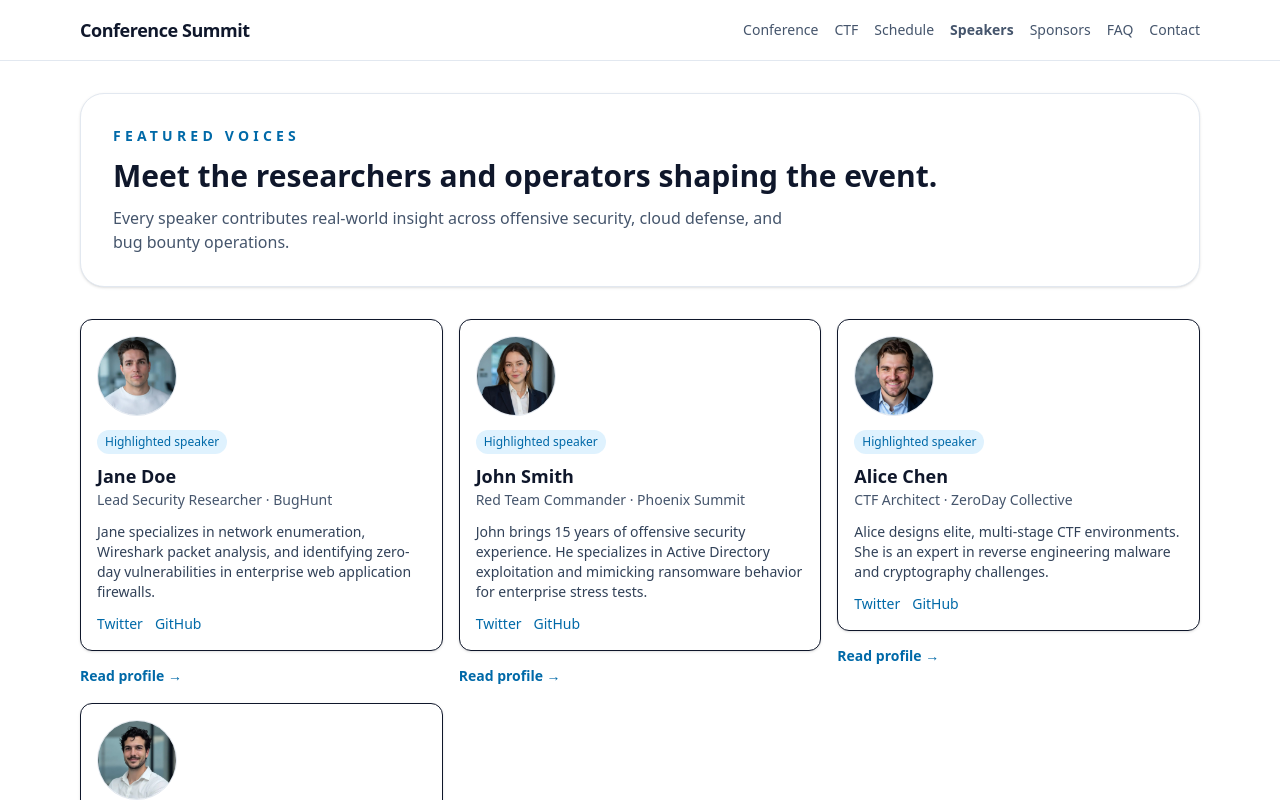
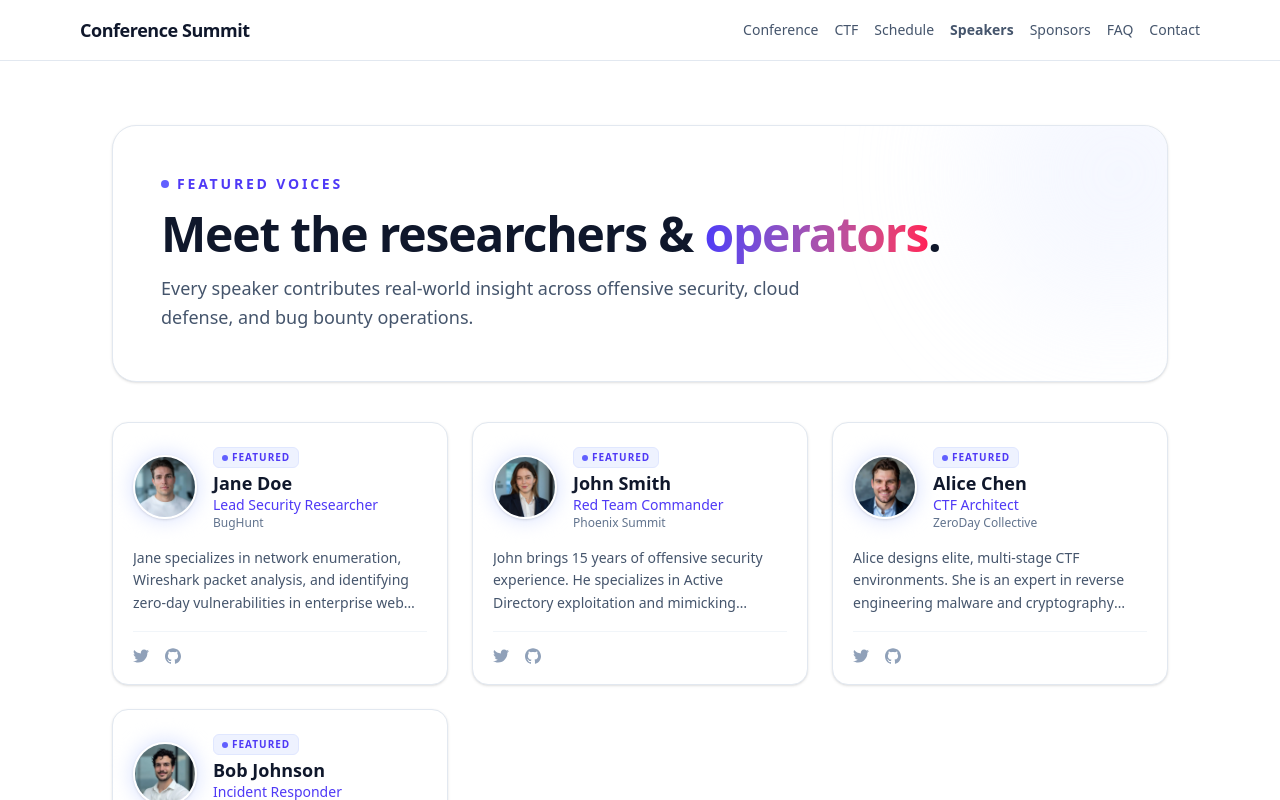
Before and after one commit to masumKazibd/eventsite, an Angular app: page /speakers in a window 1280 px wide. Shown: the top 800 px of the page. Built offline with nearby package versions, Linux system fonts and the light colour scheme.

Commit message:
updated the speaker component

```diff
--- a/src/app/components/pages/home.component/home.component.html
+++ b/src/app/components/pages/home.component/home.component.html
@@ -10,7 +10,7 @@
       DEFCON / SAITCON 2026
     </div>
     <h1 class="text-4xl font-extrabold tracking-tight text-slate-900 sm:text-5xl lg:text-6xl">
-      Three days of talks, <span class="text-transparent bg-clip-text bg-gradient-to-r from-indigo-600 to-rose-500">capture-the-flag</span> challenges, and high-impact networking.
+      3 days of talks, <span class="text-transparent bg-clip-text bg-gradient-to-r from-indigo-600 to-rose-500">CTF</span> challenges, and high-impact networking.
     </h1>
     <p class="mt-6 max-w-2xl text-lg text-slate-600">
       Join the leading light-weight security event for researchers, defenders, and bug bounty practitioners. Test your skills in live environments.
--- a/src/app/components/pages/speaker-detail.component/speaker-detail.component.html
+++ b/src/app/components/pages/speaker-detail.component/speaker-detail.component.html
@@ -1,32 +1,71 @@
-<section class="space-y-8">
-  <a routerLink="/speakers" class="inline-flex text-sm font-semibold text-sky-700">← Back to speakers</a>
+<section class="space-y-8 max-w-5xl mx-auto px-4 py-8 sm:px-6 lg:px-8">
+
+  <!-- BACK NAVIGATION -->
+  <a routerLink="/speakers" class="inline-flex items-center gap-2 text-sm font-semibold text-slate-500 hover:text-indigo-600 transition-colors">
+    <svg class="w-4 h-4" fill="none" viewBox="0 0 24 24" stroke="currentColor"><path stroke-linecap="round" stroke-linejoin="round" stroke-width="2" d="M10 19l-7-7m0 0l7-7m-7 7h18" /></svg>
+    Back to speakers
+  </a>
 
   @if (speaker(); as item) {
-    <div class="rounded-3xl border border-slate-200 bg-white p-8 shadow-sm">
-      <div class="flex flex-col gap-6 md:flex-row md:items-start">
-        <img [src]="item.avatar" [alt]="item.name" class="h-28 w-28 rounded-full border border-slate-200 object-cover" />
-        <div>
-          <p class="text-sm font-semibold uppercase tracking-[0.3em] text-sky-700">Speaker profile</p>
-          <h1 class="mt-2 text-3xl font-bold text-slate-900">{{ item.name }}</h1>
-          <p class="mt-2 text-lg text-slate-600">{{ item.role }} · {{ item.company }}</p>
-          <p class="mt-4 max-w-3xl text-slate-700">{{ item.bio }}</p>
+    <!-- PROFILE HEADER CARD -->
+    <div class="rounded-3xl border border-slate-200 bg-white p-8 md:p-12 shadow-sm relative overflow-hidden">
+      <!-- Decorative left accent line -->
+      <div class="absolute top-0 left-0 w-2 h-full bg-gradient-to-b from-indigo-500 to-rose-400"></div>
+
+      <div class="flex flex-col gap-8 md:flex-row md:items-center">
+        <!-- Avatar with soft glow effect -->
+        <div class="relative shrink-0">
+          <div class="absolute inset-0 rounded-full bg-indigo-100 blur-md scale-110"></div>
+          <img [src]="item.avatar" [alt]="item.name" class="relative h-32 w-32 rounded-full border-4 border-white object-cover shadow-lg" />
+        </div>
+
+        <div class="flex-1">
+          <p class="inline-flex items-center gap-1.5 rounded-md bg-indigo-50 px-2.5 py-1 text-xs font-bold uppercase tracking-widest text-indigo-700 border border-indigo-100">
+            Speaker profile
+          </p>
+          <h1 class="mt-4 text-4xl font-extrabold text-slate-900 tracking-tight">{{ item.name }}</h1>
+          <p class="mt-2 text-xl font-medium text-slate-600 flex items-center gap-2">
+            <span class="text-indigo-600">{{ item.role }}</span>
+            <span class="text-slate-300">•</span>
+            <span>{{ item.company }}</span>
+          </p>
+          <p class="mt-6 max-w-3xl text-slate-700 leading-relaxed text-lg">{{ item.bio }}</p>
         </div>
       </div>
     </div>
 
-    <div class="rounded-3xl border border-slate-200 bg-white p-6 shadow-sm">
-      <h2 class="text-2xl font-semibold text-slate-900">Related sessions</h2>
-      <div class="mt-5 grid gap-4 lg:grid-cols-2">
+    <!-- RELATED SESSIONS -->
+    <div class="rounded-3xl border border-slate-200 bg-white p-8 shadow-sm">
+      <h2 class="text-2xl font-bold text-slate-900 border-b border-slate-100 pb-4 mb-6">Related Sessions</h2>
+
+      <div class="grid gap-6 lg:grid-cols-2">
         @for (event of relatedEvents; track event.title) {
-          <article class="rounded-2xl border border-slate-200 bg-slate-50 p-4">
-            <p class="text-sm font-semibold text-slate-500">{{ event.time }} · {{ event.track }}</p>
-            <h3 class="mt-2 text-lg font-semibold text-slate-900">{{ event.title }}</h3>
-            <p class="mt-2 text-sm text-slate-700">{{ event.keyPoint }}</p>
+          <article class="group relative rounded-2xl border border-slate-200 bg-slate-50 p-6 hover:bg-white hover:border-indigo-200 hover:shadow-md transition-all cursor-pointer">
+            <div class="flex justify-between items-start mb-3">
+              <!-- Dynamically style track labels based on your JSON data -->
+              <span class="inline-flex text-xs font-bold uppercase tracking-wider text-slate-500 bg-slate-200/60 px-2 py-1 rounded">
+                {{ event.track }}
+              </span>
+              <span class="text-sm font-semibold text-slate-500 flex items-center gap-1">
+                <svg class="w-4 h-4" fill="none" viewBox="0 0 24 24" stroke="currentColor"><path stroke-linecap="round" stroke-linejoin="round" stroke-width="2" d="M12 8v4l3 3m6-3a9 9 0 11-18 0 9 9 0 0118 0z" /></svg>
+                {{ event.time }}
+              </span>
+            </div>
+
+            <h3 class="text-xl font-bold text-slate-900 group-hover:text-indigo-600 transition-colors">{{ event.title }}</h3>
+            <p class="mt-3 text-base text-slate-600 line-clamp-2">{{ event.keyPoint }}</p>
           </article>
         }
       </div>
     </div>
   } @else {
-    <div class="rounded-3xl border border-slate-200 bg-white p-8 shadow-sm text-slate-600">Speaker not found.</div>
+    <!-- EMPTY STATE -->
+    <div class="rounded-3xl border-2 border-slate-200 border-dashed bg-slate-50 p-12 text-center shadow-sm">
+      <svg class="mx-auto h-12 w-12 text-slate-400" fill="none" viewBox="0 0 24 24" stroke="currentColor" aria-hidden="true">
+        <path stroke-linecap="round" stroke-linejoin="round" stroke-width="1.5" d="M12 9v2m0 4h.01m-6.938 4h13.856c1.54 0 2.502-1.667 1.732-3L13.732 4c-.77-1.333-2.694-1.333-3.464 0L3.34 16c-.77 1.333.192 3 1.732 3z" />
+      </svg>
+      <h3 class="mt-2 text-sm font-semibold text-slate-900">Speaker not found</h3>
+      <p class="mt-1 text-sm text-slate-500">The profile you are looking for does not exist or has been removed.</p>
+    </div>
   }
 </section>
--- a/src/app/components/pages/speakers.component/speakers.component.html
+++ b/src/app/components/pages/speakers.component/speakers.component.html
@@ -1,18 +1,33 @@
-<section class="space-y-8">
-  <div class="rounded-3xl border border-slate-200 bg-white p-8 shadow-sm">
-    <p class="text-sm font-semibold uppercase tracking-[0.3em] text-sky-700">Featured voices</p>
-    <h1 class="mt-3 text-3xl font-bold text-slate-900">Meet the researchers and operators shaping the event.</h1>
-    <p class="mt-3 max-w-2xl text-slate-600">Every speaker contributes real-world insight across offensive security, cloud defense, and bug bounty operations.</p>
+<section class="space-y-10 max-w-7xl mx-auto px-4 py-8 sm:px-6 lg:px-8">
+
+  <!-- HERO HEADER -->
+  <div class="rounded-3xl border border-slate-200 bg-white p-8 md:p-12 shadow-sm relative overflow-hidden">
+    <div class="absolute -top-24 -right-24 w-72 h-72 bg-indigo-50 rounded-full blur-3xl opacity-60 pointer-events-none"></div>
+
+    <div class="relative z-10">
+      <p class="text-sm font-bold uppercase tracking-[0.2em] text-indigo-600 flex items-center gap-2">
+        <span class="w-2 h-2 rounded-full bg-indigo-500"></span> Featured voices
+      </p>
+      <h1 class="mt-4 text-4xl font-extrabold tracking-tight text-slate-900 sm:text-5xl">
+        Meet the researchers & <span class="text-transparent bg-clip-text bg-gradient-to-r from-indigo-600 to-rose-500">operators</span>.
+      </h1>
+      <p class="mt-4 max-w-2xl text-lg text-slate-600 leading-relaxed">
+        Every speaker contributes real-world insight across offensive security, cloud defense, and bug bounty operations.
+      </p>
+    </div>
   </div>
 
-  <div class="grid gap-4 md:grid-cols-2 xl:grid-cols-3">
+  <!-- SPEAKER GRID (Entire Card is Clickable) -->
+  <div class="grid gap-6 md:grid-cols-2 xl:grid-cols-3">
     @for (speaker of speakers(); track speaker.id) {
-      <div class="space-y-3">
+      <!-- Replaced the div wrapper with an anchor tag containing the routerLink -->
+      <a [routerLink]="['/speakers', slugify(speaker.name)]"
+         class="group block rounded-2xl border border-slate-200 bg-white p-5 shadow-sm hover:shadow-md hover:border-indigo-300 hover:bg-slate-50 transition-all cursor-pointer focus:outline-none focus:ring-2 focus:ring-indigo-500 focus:ring-offset-2">
+
+        <!-- The inner component just handles the visual layout of the avatar and text -->
         <app-speaker-card [speaker]="speaker" [featured]="speaker.highlighted ?? false"></app-speaker-card>
-        <a [routerLink]="['/speakers', slugify(speaker.name)]" class="inline-flex text-sm font-semibold text-sky-700">
-          Read profile →
-        </a>
-      </div>
+
+      </a>
     }
   </div>
 </section>
--- a/src/app/components/shared/ui/speaker-card.component/speaker-card.component.html
+++ b/src/app/components/shared/ui/speaker-card.component/speaker-card.component.html
@@ -1,41 +1,49 @@
 @if (speaker; as item) {
-  <article
-    class="rounded-xl border bg-white p-4 shadow-sm"
-    [class.border-sky-200]="featured || item.highlighted"
-    [class.bg-sky-50]="featured || item.highlighted"
-  >
+  <article class="flex flex-col h-full bg-transparent">
+
+    <div class="flex items-center gap-4 mb-4">
+      <div class="relative shrink-0">
+        @if (featured || item.highlighted) {
+          <div class="absolute inset-0 rounded-full bg-indigo-100 blur-sm scale-110"></div>
+        }
         <img
           [src]="item.avatar"
           [alt]="item.name"
-      class="mb-3 h-20 w-20 rounded-full border border-slate-200 object-cover"
+          class="relative h-16 w-16 rounded-full border-2 border-white object-cover shadow-sm"
           loading="lazy"
         />
+      </div>
 
+      <div>
         @if (featured || item.highlighted) {
-      <p class="mb-2 inline-block rounded-full bg-sky-100 px-2 py-1 text-xs font-medium text-sky-700">
-        Highlighted speaker
-      </p>
+          <span class="mb-1 inline-flex items-center gap-1 rounded-md bg-indigo-50 px-2 py-0.5 text-[10px] font-bold uppercase tracking-widest text-indigo-600 border border-indigo-100">
+            <span class="w-1.5 h-1.5 rounded-full bg-indigo-500"></span> Featured
+          </span>
         }
+        <h3 class="text-lg font-bold text-slate-900 leading-tight">{{ item.name }}</h3>
+        <p class="text-sm font-medium text-indigo-600">{{ item.role }}</p>
+        <p class="text-xs text-slate-500">{{ item.company }}</p>
+      </div>
+    </div>
 
-    <h3 class="text-lg font-semibold text-slate-900">{{ item.name }}</h3>
-    <p class="text-sm text-slate-600">{{ item.role }} · {{ item.company }}</p>
-    <p class="mt-3 text-sm text-slate-700">{{ item.bio }}</p>
+    <p class="text-sm text-slate-600 leading-relaxed flex-grow line-clamp-3">{{ item.bio }}</p>
 
     @if (item.social) {
-      <div class="mt-3 flex flex-wrap gap-3 text-sm">
+      <!-- We use stopPropagation so clicking a social link doesn't trigger the parent routerLink -->
+      <div class="mt-4 flex flex-wrap gap-4 pt-4 border-t border-slate-100" (click)="$event.stopPropagation()">
         @if (item.social.twitter) {
-          <a [href]="item.social.twitter" class="text-sky-700 hover:underline" target="_blank" rel="noopener noreferrer">
-            Twitter
+          <a [href]="item.social.twitter" class="text-slate-400 hover:text-indigo-500 transition-colors" target="_blank" rel="noopener noreferrer" aria-label="Twitter">
+            <svg class="w-4 h-4" fill="currentColor" viewBox="0 0 24 24"><path d="M24 4.557c-.883.392-1.832.656-2.828.775 1.017-.609 1.798-1.574 2.165-2.724-.951.564-2.005.974-3.127 1.195-.897-.957-2.178-1.555-3.594-1.555-3.179 0-5.515 2.966-4.797 6.045-4.091-.205-7.719-2.165-10.148-5.144-1.29 2.213-.669 5.108 1.523 6.574-.806-.026-1.566-.247-2.229-.616-.054 2.281 1.581 4.415 3.949 4.89-.693.188-1.452.232-2.224.084.626 1.956 2.444 3.379 4.6 3.419-2.07 1.623-4.678 2.348-7.29 2.04 2.179 1.397 4.768 2.212 7.548 2.212 9.142 0 14.307-7.721 13.995-14.646.962-.695 1.797-1.562 2.457-2.549z"/></svg>
           </a>
         }
         @if (item.social.github) {
-          <a [href]="item.social.github" class="text-sky-700 hover:underline" target="_blank" rel="noopener noreferrer">
-            GitHub
+          <a [href]="item.social.github" class="text-slate-400 hover:text-slate-900 transition-colors" target="_blank" rel="noopener noreferrer" aria-label="GitHub">
+            <svg class="w-4 h-4" fill="currentColor" viewBox="0 0 24 24"><path d="M12 .297c-6.63 0-12 5.373-12 12 0 5.303 3.438 9.8 8.205 11.385.6.113.82-.258.82-.577 0-.285-.01-1.04-.015-2.04-3.338.724-4.042-1.61-4.042-1.61C4.422 18.07 3.633 17.7 3.633 17.7c-1.087-.744.084-.729.084-.729 1.205.084 1.838 1.236 1.838 1.236 1.07 1.835 2.809 1.305 3.495.998.108-.776.417-1.305.76-1.605-2.665-.3-5.466-1.332-5.466-5.93 0-1.31.465-2.38 1.235-3.22-.135-.303-.54-1.523.105-3.176 0 0 1.005-.322 3.3 1.23.96-.267 1.98-.399 3-.405 1.02.006 2.04.138 3 .405 2.28-1.552 3.285-1.23 3.285-1.23.645 1.653.24 2.873.12 3.176.765.84 1.23 1.91 1.23 3.22 0 4.61-2.805 5.625-5.475 5.92.42.36.81 1.096.81 2.22 0 1.606-.015 2.896-.015 3.286 0 .315.21.69.825.57C20.565 22.092 24 17.592 24 12.297c0-6.627-5.373-12-12-12"/></svg>
           </a>
         }
         @if (item.social.linkedin) {
-          <a [href]="item.social.linkedin" class="text-sky-700 hover:underline" target="_blank" rel="noopener noreferrer">
-            LinkedIn
+          <a [href]="item.social.linkedin" class="text-slate-400 hover:text-indigo-600 transition-colors" target="_blank" rel="noopener noreferrer" aria-label="LinkedIn">
+            <svg class="w-4 h-4" fill="currentColor" viewBox="0 0 24 24"><path d="M19 0h-14c-2.761 0-5 2.239-5 5v14c0 2.761 2.239 5 5 5h14c2.762 0 5-2.239 5-5v-14c0-2.761-2.238-5-5-5zm-11 19h-3v-11h3v11zm-1.5-12.268c-.966 0-1.75-.79-1.75-1.764s.784-1.764 1.75-1.764 1.75.79 1.75 1.764-.783 1.764-1.75 1.764zm13.5 12.268h-3v-5.604c0-3.368-4-3.113-4 0v5.604h-3v-11h3v1.765c1.396-2.586 7-2.777 7 2.476v6.759z"/></svg>
           </a>
         }
       </div>
```
Lines whose indentation alone changed are shown as unchanged.
